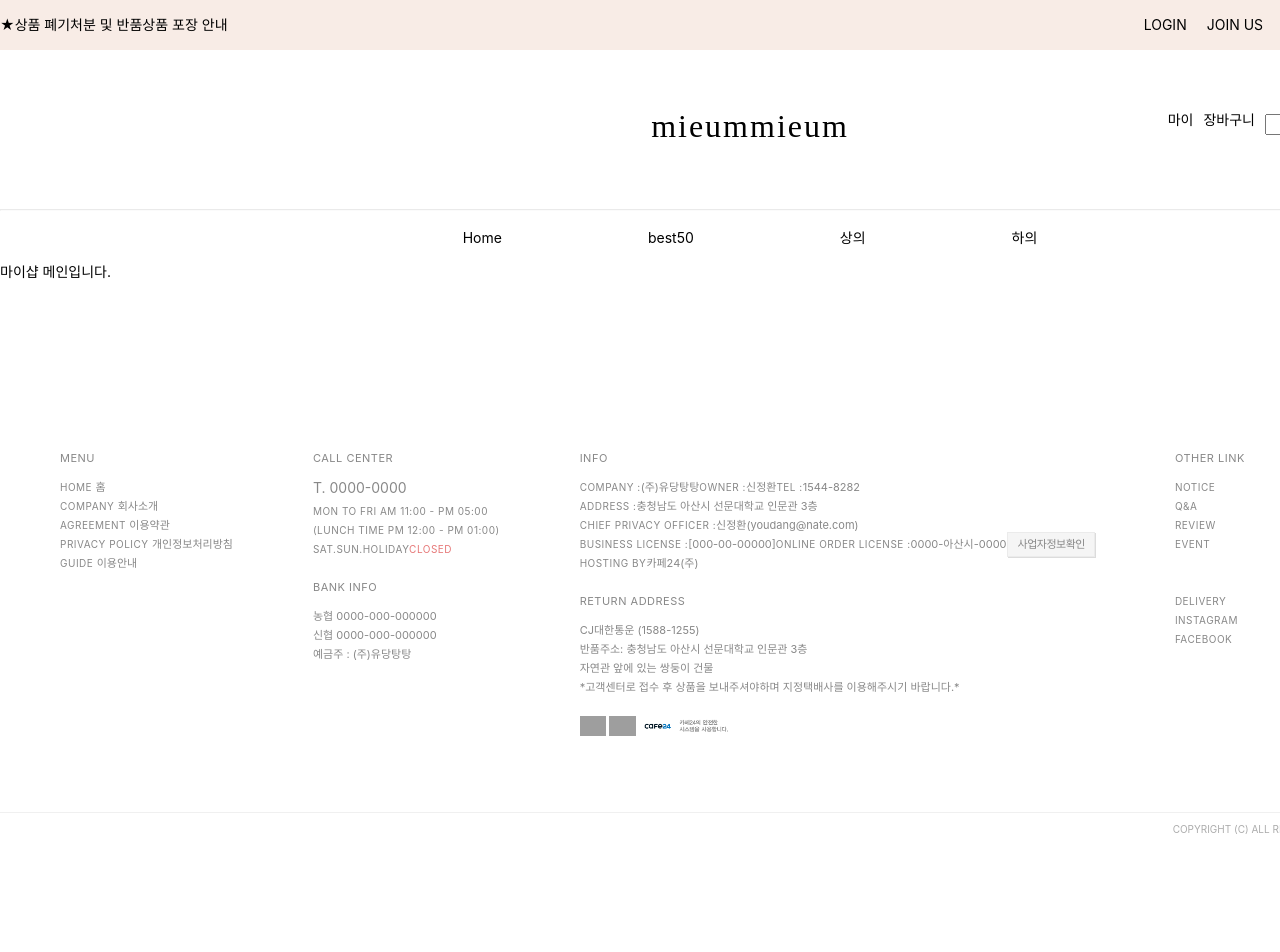
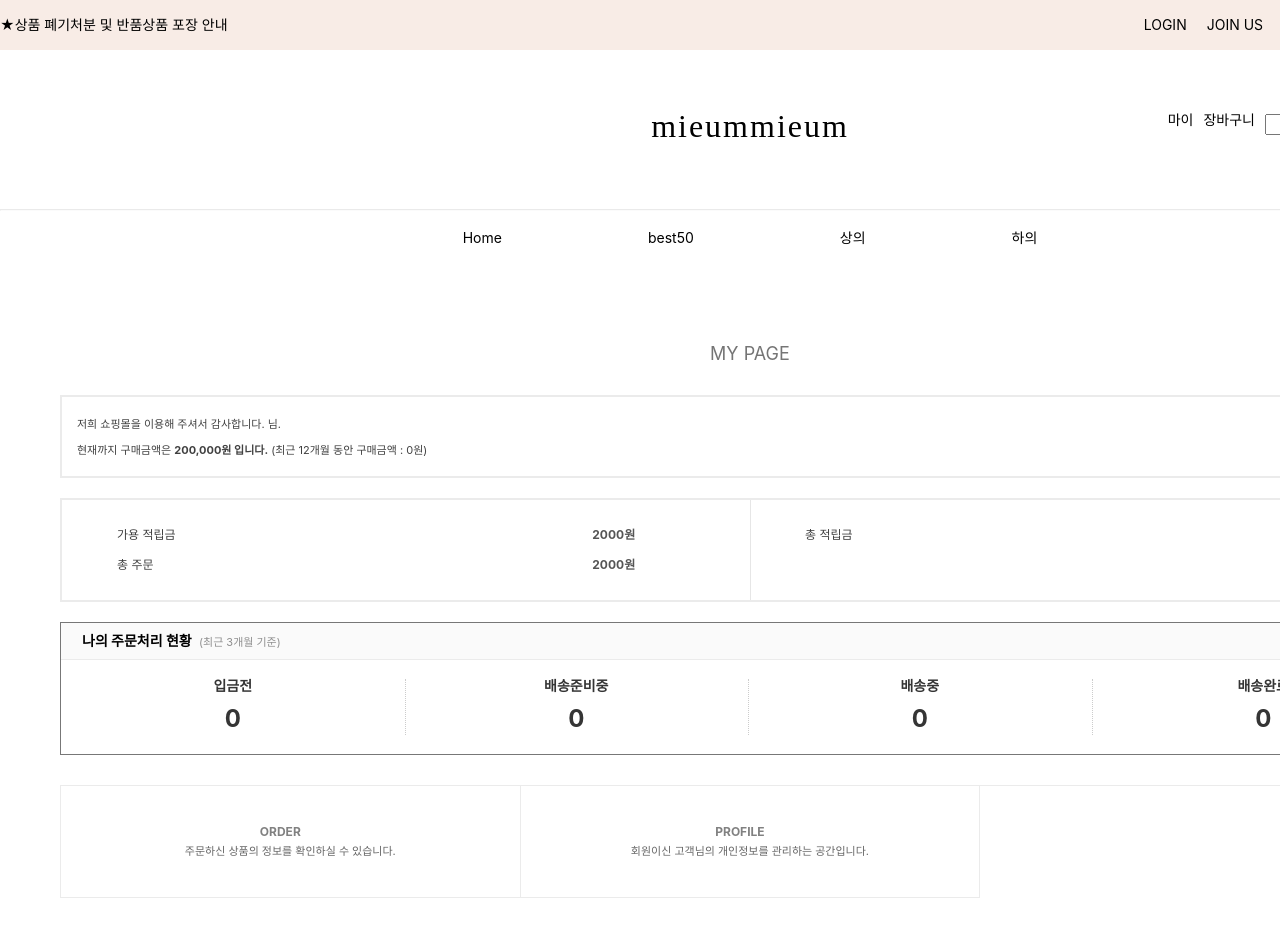
Before and after one commit to YuDangTang/shopping, a React (Create React App) app in the folder frontend/: page /myshop/MyShop in a window 1280 px wide. Shown: the top 952 px of the page. Before the commit the page ends 846 px from the top, so only its background shows below. Built offline with nearby package versions, Linux system fonts and the light colour scheme; grey boxes are pictures that could not be loaded.

Commit message:
Myshop CSS 완료
각 페이지 매핑 필요함

```diff
--- a/frontend/src/pages/myshop/MyShop.js
+++ b/frontend/src/pages/myshop/MyShop.js
@@ -1,6 +1,357 @@
+import React from 'react';
+import axios from 'axios';
+import styled from 'styled-components'; // react에 css 바로 사용 라이브러리
+import { useNavigate } from 'react-router-dom';
+import { Link } from 'react-router-dom';
+
+
+
+
 function MyShop(){
+
+
+
+
+
     return(
-        <h2>마이샵 메인입니다.</h2>
+        <Container>
+            <Contents>
+                <Path>현재위치 -- 현재위치</Path>
+                <Title>
+                    <Titletext>MY PAGE</Titletext>
+                </Title>
+                <UserInfo1>
+                    <UserInfo2>
+                        <UserInfo3>
+                            <USerInfoContents>
+                            <USerInfoContentsStyle1>저희 쇼핑몰을 이용해 주셔서 감사합니다. <USerInfoBold>{sessionStorage.getItem('id')}</USerInfoBold>님. </USerInfoContentsStyle1> <br></br>
+                            <USerInfoContentsStyle2>
+                                현재까지 구매금액은 <USerInfoBold>200,000원 입니다.</USerInfoBold> (최근 12개월 동안 구매금액 : 0원) <br></br>
+                            </USerInfoContentsStyle2>
+                            </USerInfoContents>
+                        </UserInfo3>
+                    </UserInfo2>
+                </UserInfo1>
+                <StampPoint>
+                    <StampDulicate></StampDulicate>
+                    <StampPointUl>
+                       <StampPointLi><StampPointTitle>가용 적립금</StampPointTitle><StampPointContents>2000원</StampPointContents></StampPointLi>
+                       <StampPointLi><StampPointTitle>총 적립금</StampPointTitle><StampPointContents>2000원</StampPointContents></StampPointLi>
+                       <StampPointLi><StampPointTitle>총 주문</StampPointTitle><StampPointContents>2000원</StampPointContents></StampPointLi>
+                    </StampPointUl>
+                    <StampDulicate2></StampDulicate2>
+                </StampPoint>
+
+                <OrderList>
+                    <OrderListTitle>
+                    <OrderListH3>나의 주문처리 현황 <span style={{padding: "0 0 0 4px", fontWeight: "normal", fontSize: "11px", color: "#8f8f8f"}}>(최근 3개월 기준)</span></OrderListH3>
+                    </OrderListTitle>
+                    <OrderListContents>
+                    <OrderListUl>
+                        <OrderListLi>
+                            입금전<br></br><br></br>
+                            <span style={{fontSize:"24px" , fontWeight:"bold"}}>0</span>
+                        </OrderListLi>
+                        <OrderListLi>
+                            배송준비중<br></br><br></br>
+                            <span style={{fontSize:"24px" , fontWeight:"bold"}}>0</span>
+                        </OrderListLi>
+                        <OrderListLi>
+                            배송중<br></br><br></br>
+                            <span style={{fontSize:"24px" , fontWeight:"bold"}}>0</span>
+                        </OrderListLi>
+                        <OrderListLi>
+                            배송완료<br></br><br></br>
+                            <span style={{fontSize:"24px" , fontWeight:"bold"}}>0</span>
+                        </OrderListLi>
+                    </OrderListUl>
+                    </OrderListContents>
+                </OrderList>
+                <SelectBigDiv>
+                    <SelectDiv>
+                        <SelectA href='/myshop/Order'>
+                            <Selecth3>
+                                ORDER
+                            </Selecth3>
+                        <p>주문하신 상품의 정보를 확인하실 수 있습니다.</p>
+                        </SelectA>
+                    </SelectDiv>
+
+                    <SelectDiv>
+                        <SelectA href='/member/Modify'>
+                            <Selecth3>
+                                PROFILE
+                            </Selecth3>
+                        <p>회원이신 고객님의 개인정보를 관리하는 공간입니다.</p>
+                        </SelectA>
+                    </SelectDiv>
+                </SelectBigDiv>
+            </Contents>
+        </Container>
     )
 }
 export default MyShop;
+
+
+
+let Container = styled.div`  //가장 큰거 담는 부분
+    position: relative;
+    width: 100%;
+    margin: 0 auto;
+    max-width: 1460px;
+    width: 100%;
+    min-width: 1260px;
+    padding: 0 40px;
+    box-sizing: border-box;
+`
+
+let Contents = styled.div`  //가장 큰거 담는 부분2
+    width: 100%;
+    position: relative;
+    margin: 20px 0 0;
+    float: left;
+    min-height: 500px;;
+`
+let Path = styled.div`  //경로담기
+    margin-top: 15px;
+    overflow: hidden;
+    height: 30px;
+    line-height: 30px;
+    font-size: 10px;
+    border: 1px;
+    text-align: right;
+`
+let Title = styled.div` //제목부분
+    min-height: 30px;
+    margin: 15px 0 20px;
+    text-align: center;
+`
+
+let Titletext = styled.div` //제목스타일
+    display: inline-block;
+    padding: 0;
+    color: #757575;
+    font-size: 18px;
+    font-weight: normal;
+`
+
+let UserInfo1 = styled.div` //유저정보 div1
+    margin: 0 0 20px;
+    color: #353535;
+    padding: 0;
+`
+let UserInfo2 = styled.div` //유저정보 div2
+    margin: 0;
+    border-width: 1px;
+    border-color: #ebebeb;
+    clear: both;
+    padding: 0;
+    margin-left: auto;
+    margin-right: auto;
+    border: 2px solid #ebebeb;
+    color: #404040;
+`
+let UserInfo3 = styled.div` //유저정보 div3
+    margin: 0;
+    display: table;
+    table-layout: fixed;
+    padding: 15px 0 15px;
+    width: 100%;
+    box-sizing: border-box;
+`
+let USerInfoContents = styled.div` //유저정보 내용 div
+    margin: 0;
+    display: table-cell;
+    padding: 0 15px;
+    width: auto;
+    line-height: 1.5em;
+    vertical-align: middle;
+    min-height: 70px;
+`
+let USerInfoContentsStyle1 = styled.span ` //유저정보 내용 스타일
+    font-size: 11px;
+    color: #404040;
+`
+
+let USerInfoContentsStyle2 = styled.div ` //유저정보 내용 스타일
+    margin-top: 5px;
+    font-size: 11px;
+    color: #404040;
+`
+
+let USerInfoBold = styled.text`  // 유저정보 내용 강조 스타일
+    font-size: 11px;
+    color: #404040;
+    font-weight: bold;
+`
+
+let StampPoint = styled.div` //적립금 div
+    margin: 0;
+    position: relative;
+    padding: 20px 0;
+    margin-left: auto;
+    margin-right: auto;
+    border: 2px solid #ebebeb;
+    color: #404040;
+`
+
+let StampDulicate = styled.div` //적립금 div 반 자르기
+    position: absolute;
+    top: 0;
+    left: 50%;
+    display: block;
+    content: "";
+    width: 1px;
+    height: 100%;
+    background-color: #e6e6e6;
+
+`
+
+let StampDulicate2 = styled.div` //적립금 li 밀리는것 보정
+    content: "";
+    display: block;
+    clear: both;
+`
+
+
+
+let StampPointUl = styled.ul ` //적립금 ul
+    margin: 0;
+    padding: 0;
+    display: block;
+    list-style-type: disc;
+
+`
+
+let StampPointLi = styled.li` //적립금 li
+    list-style: none;
+    margin: 5px 0;
+    padding: 0 45px;
+    float : left;
+    width: 50%;
+    height: 20px;
+    font-size: 12px;
+    line-height: 1.6;
+    vertical-align: top;
+    box-sizing: border-box;
+`
+
+
+let StampPointTitle = styled.strong` //적립금 li 타이틀 스타일
+    float: left;
+    width: 40%;
+    padding: 0 0 0 10px;
+    font-weight: normal;
+    box-sizing: border-box;
+    font-size: 12px;
+    line-height: 1.6;
+    color: #404040;
+`
+
+let StampPointContents = styled.strong` //적립금 li 내용 스타일
+    color: #555;
+    float: left;
+    width: 50%;
+    padding: 0 10px 0 10px;
+    text-align: right;
+    box-sizing: border-box;
+    font-weight: bold;
+    font-size: 12px;
+    line-height: 1.6;
+`
+
+let OrderList = styled.div ` //주문내역 현황 div
+    margin: 20px 0 0;
+    border: 1px solid #777;
+`
+
+let OrderListTitle = styled.div` //주문내역 현황 TItle
+    padding: 11px 21px;
+    margin: 0;
+    border-bottom: 1px solid #ebebeb;
+    background: #fafafa;
+`
+
+let OrderListH3 = styled.h3 ` //주문내역 현황 h3
+    padding: 0;
+    font-weight: bold;
+    font-size: 14px;
+    color: #000;
+    margin: 0;
+`
+
+let OrderListContents = styled.div ` //주문내역 현황 contents
+    overflow: hidden;
+    padding: 19px 0;
+    margin: 0;
+`
+
+let OrderListUl = styled.ul ` //주문내역 현황 ul
+    float: left;
+    width: 100%;
+    margin: 0;
+    padding: 0;
+`
+let OrderListLi = styled.li` //주문내역 현황 li
+    float: left;
+    width: 25%;
+    padding: 0 0 4px;
+    margin: 0 -1px 0 0;
+    border-right: 1px dotted #ccc;
+    text-align: center;
+    list-style: none;
+    font-size: 14px;
+    color: #353535;
+    font-weight: bold;
+`
+let SelectBigDiv = styled.div` //고르기 div를 감싸는 div
+    padding: 0;
+    margin: 30px 0 0;
+    width: 100%;
+    box-sizing: border-box;
+    float: left;
+    border-left: 1px solid #ebebeb;
+    border-top: 1px solid #ebebeb;
+    font-size: 0;
+`
+
+let SelectDiv = styled.div` //고르기 div
+    padding: 0;
+    width: 33.33%;
+    display: inline-block;
+    position: relative;
+    margin: 0;
+    border-right: 1px solid #ebebeb;
+    border-bottom: 1px solid #ebebeb;
+    text-align: center;
+    font-size: 11px;
+    box-sizing: border-box;
+`
+
+let SelectA = styled.a ` //고르기 a
+    padding: 40px 30px;
+    width: 100%;
+    box-sizing: border-box;
+    float: left;
+    vertical-align: top;
+    background: #fff;
+    text-decoration: none;
+    color: #666666;
+    cursor: pointer;
+
+    &:hover{
+    border: 1px solid #CCCCCC;
+    color: #CCC;
+    }
+`
+
+let Selecth3 = styled.h3` //고르기 h3
+    font-size: 12px;
+    color: #818181;
+    font-weight: normal;
+    text-transform: uppercase;
+    padding: 0 10px 8px 0;
+    margin: 0 10px 0 0;
+    display: block;
+    font-weight: bold;
+`
```
